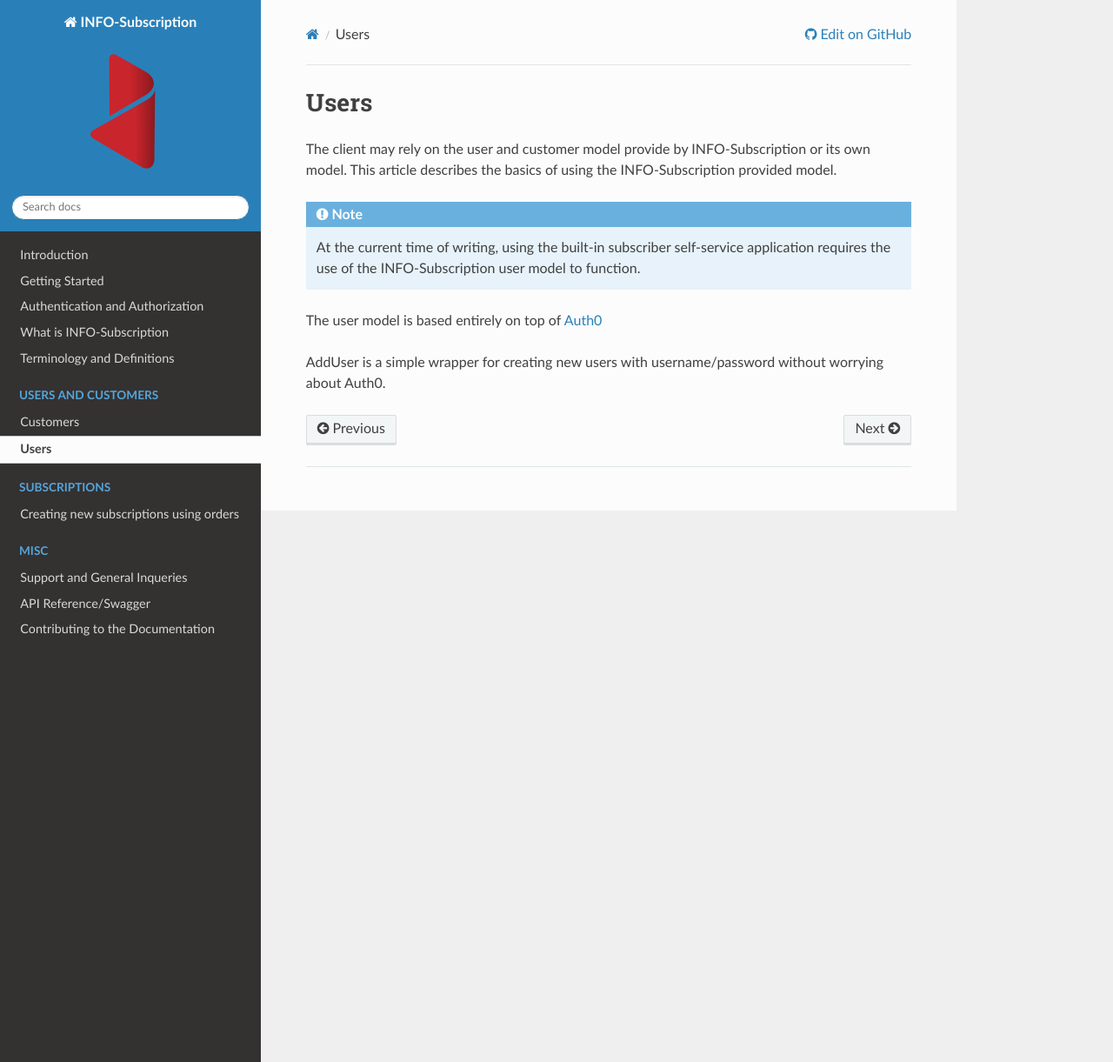
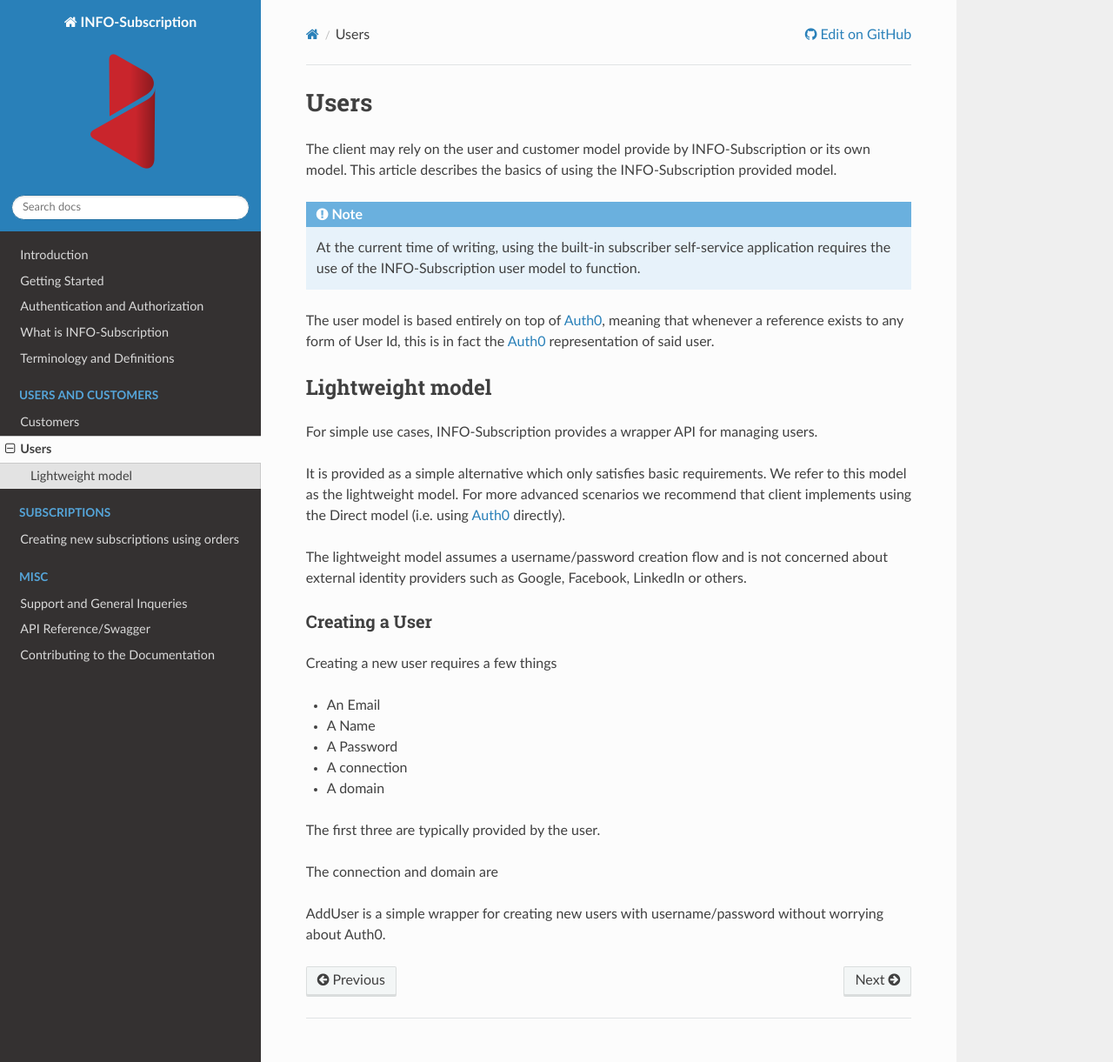
Before and after one commit to infosoftas/info-subscription-doc, a Sphinx documentation site: the page built from source/users.rst, in a window 1280 px wide and 1221 px high. Shown: the whole window at 87% size. Built offline with Sphinx 7.4.7 and the Read the Docs theme 2.0.0, drawn with Linux system fonts in a browser that asks for light colours; formulas are drawn with MathJax 3.

Commit message:
More user info

```diff
--- a/source/conf.py
+++ b/source/conf.py
@@ -228,5 +228,5 @@ def setup(app):
 
 extlinks = {
     'github-issues': ('https://www.github.com/infosoftas/info-subscription/issues/%s', 'Github Issue '),
-    'api-ref-model': ('https://api.info-subscription.com/swagger/#model-%s', 'API Model '),
+    'api-ref': ('https://api.info-subscription.com/swagger/#/%s', 'API Reference '),
 }
--- a/source/users.rst
+++ b/source/users.rst
@@ -12,7 +12,31 @@ This article describes the basics of using the |projectName| provided model.
     At the current time of writing, using the built-in subscriber self-service application
     requires the use of the |projectName| user model to function.
 
-The user model is based entirely on top of {AUTH0}
+The user model is based entirely on top of {AUTH0}, meaning that whenever a reference exists to any form of User Id, this is in fact the {AUTH0} representation of said user.
 
+Lightweight model
+=================
+For simple use cases, |projectName| provides a wrapper API for managing users.
+
+It is provided as a simple alternative which only satisfies basic requirements.
+We refer to this model as the lightweight model.
+For more advanced scenarios we recommend that client implements using the Direct model (i.e. using {AUTH0} directly).
+
+The lightweight model assumes a username/password creation flow and is not concerned about external identity providers such as Google, Facebook, LinkedIn or others.
+
+Creating a User
+---------------
+
+Creating a new user requires a few things
+
+* An Email
+* A Name
+* A Password
+* A connection
+* A domain
+
+The first three are typically provided by the user.
+
+The connection and domain are
 
 AddUser is a simple wrapper for creating new users with username/password without worrying about Auth0.
```
